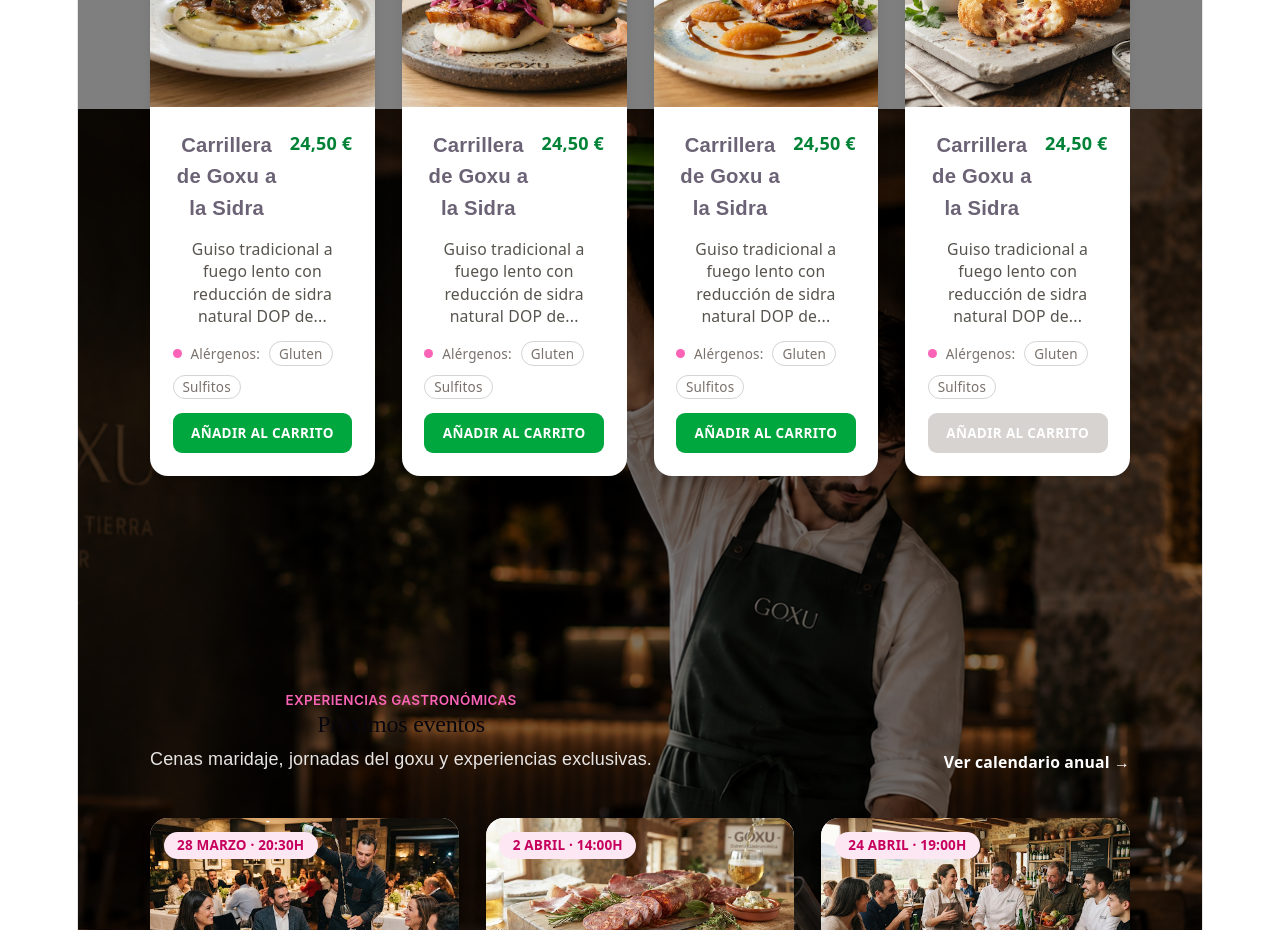
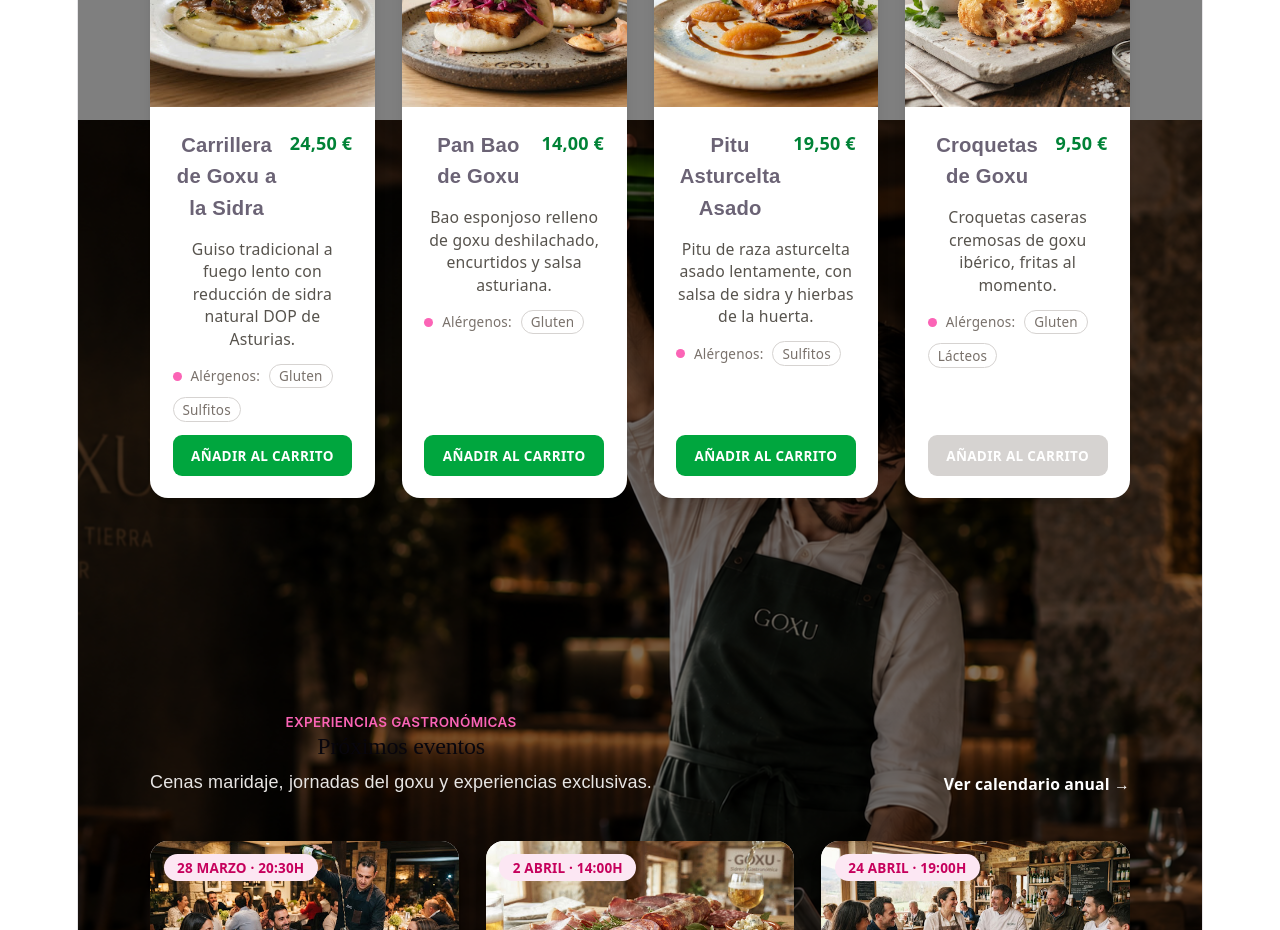
Before and after one commit to gmp395/project-p5-digital-academy-team2-restaurant-frontend, a Vue app: page / in a window 1280 px wide. Shown: the part 1000-1930 px from the top of the page. Built offline with nearby package versions, Linux system fonts and the light colour scheme.

Commit message:
fix(home): differentiate placeholder content per specialty card

```diff
--- a/src/components/Home.vue
+++ b/src/components/Home.vue
@@ -15,9 +15,9 @@
 import eventoMesaRedonda from '@/assets/eventos-mesa-redonda.jpeg'
 
 /*
- * TODO: contenido de relleno (placeholder) tal y como aparece repetido
- * en el diseño de Figma. Sustituir por los datos reales de cada plato
- * (probablemente disponibles cuando se trabaje la Épica de Carta).
+ * TODO: contenido de relleno (placeholder) razonable por plato, a falta de
+ * los datos reales y definitivos que llegarán con la Épica de Carta
+ * (nombre exacto, precio, descripción y alérgenos confirmados por cocina).
  */
 const especialidades = [
   {
@@ -27,7 +27,7 @@
     available: true,
     name: 'Carrillera de Goxu a la Sidra',
     price: '24,50 €',
-    description: 'Guiso tradicional a fuego lento con reducción de sidra natural DOP de...',
+    description: 'Guiso tradicional a fuego lento con reducción de sidra natural DOP de Asturias.',
     allergens: ['Gluten', 'Sulfitos'],
   },
   {
@@ -35,30 +35,30 @@
     image: cardPanbao,
     badge: null,
     available: true,
-    name: 'Carrillera de Goxu a la Sidra',
-    price: '24,50 €',
-    description: 'Guiso tradicional a fuego lento con reducción de sidra natural DOP de...',
-    allergens: ['Gluten', 'Sulfitos'],
+    name: 'Pan Bao de Goxu',
+    price: '14,00 €',
+    description: 'Bao esponjoso relleno de goxu deshilachado, encurtidos y salsa asturiana.',
+    allergens: ['Gluten'],
   },
   {
     id: 3,
     image: cardPitu,
     badge: null,
     available: true,
-    name: 'Carrillera de Goxu a la Sidra',
-    price: '24,50 €',
-    description: 'Guiso tradicional a fuego lento con reducción de sidra natural DOP de...',
-    allergens: ['Gluten', 'Sulfitos'],
+    name: 'Pitu Asturcelta Asado',
+    price: '19,50 €',
+    description: 'Pitu de raza asturcelta asado lentamente, con salsa de sidra y hierbas de la huerta.',
+    allergens: ['Sulfitos'],
   },
   {
     id: 4,
     image: cardCroquetas,
     badge: 'Agotado',
     available: false,
-    name: 'Carrillera de Goxu a la Sidra',
-    price: '24,50 €',
-    description: 'Guiso tradicional a fuego lento con reducción de sidra natural DOP de...',
-    allergens: ['Gluten', 'Sulfitos'],
+    name: 'Croquetas de Goxu',
+    price: '9,50 €',
+    description: 'Croquetas caseras cremosas de goxu ibérico, fritas al momento.',
+    allergens: ['Gluten', 'Lácteos'],
   },
 ]
 
```
